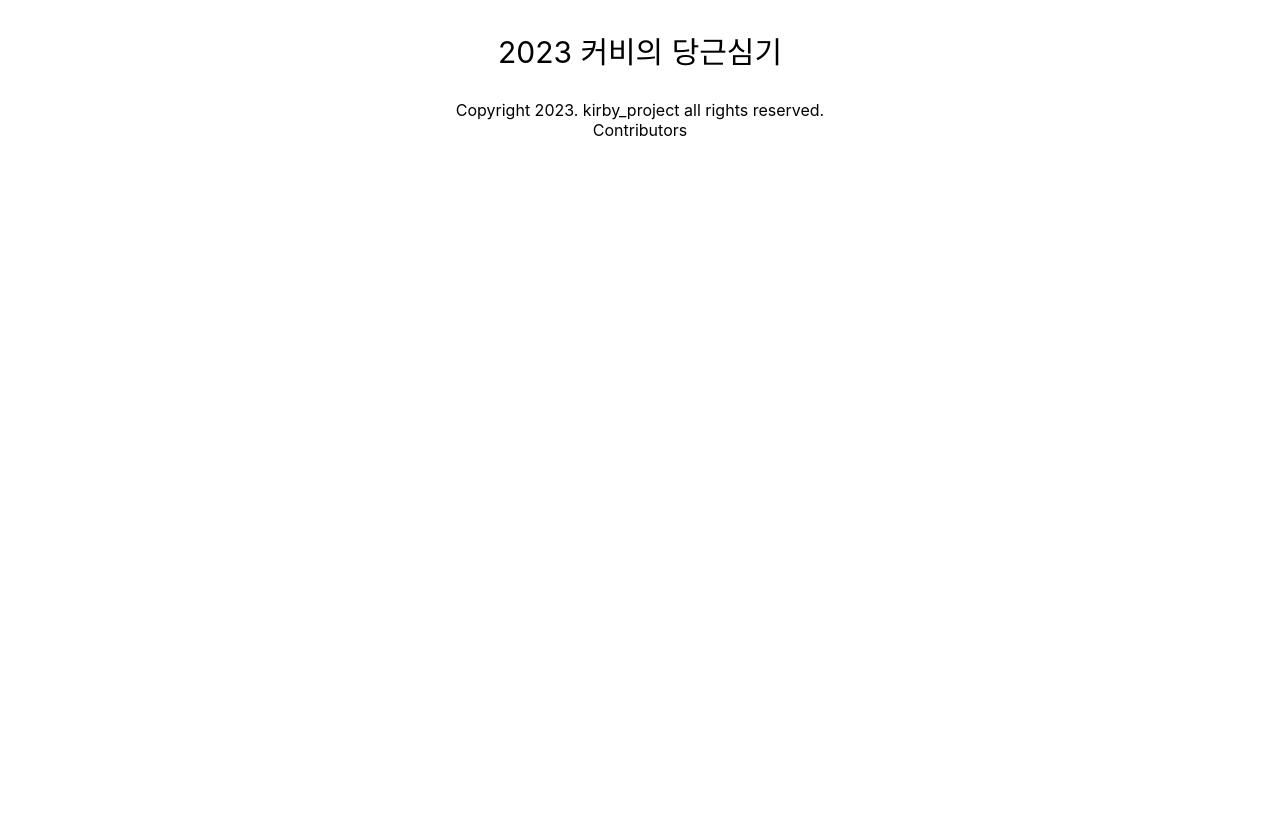
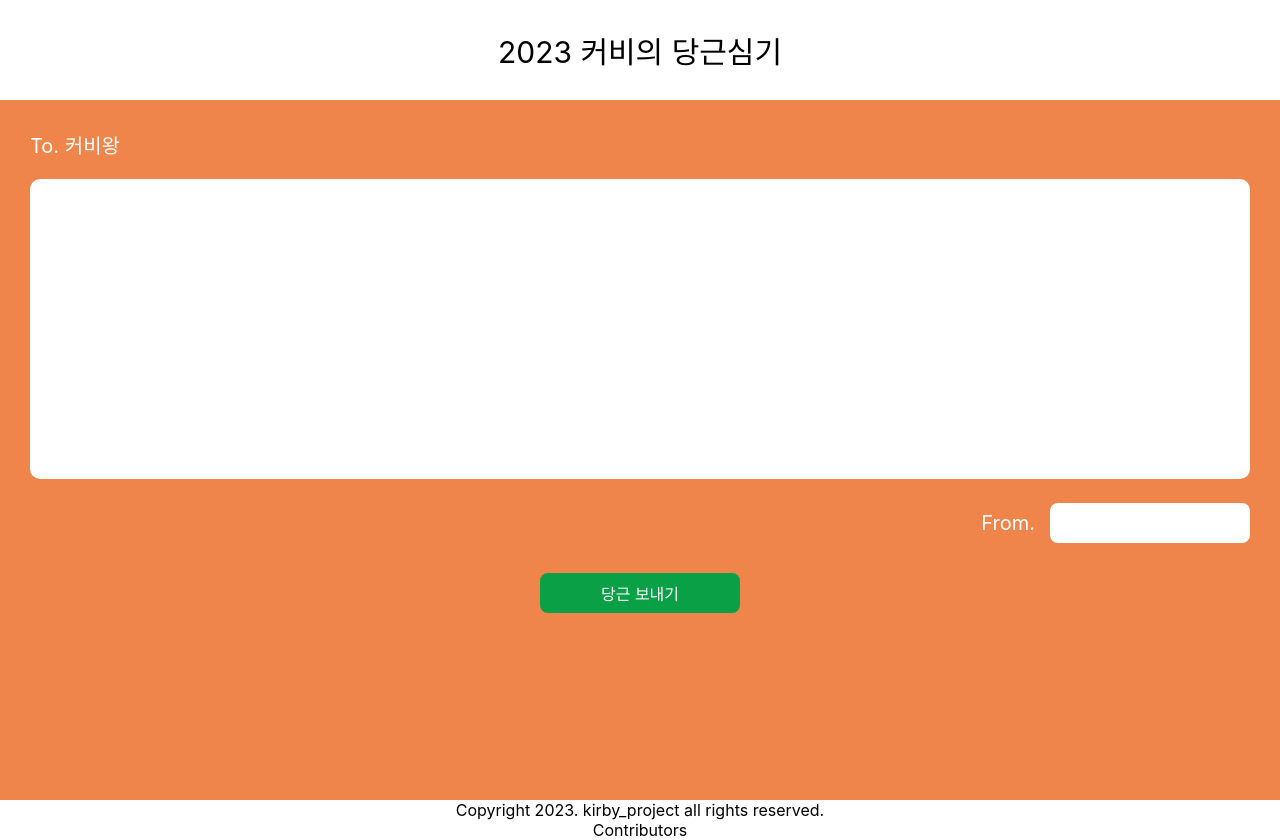
Before and after one commit to kirby-project-2023/carrot_project, a React (Create React App) app: page /write in a window 1280 px wide. Before the commit the page ends 800 px from the top, so only its background shows below. Built offline with nearby package versions, Linux system fonts and the light colour scheme; a web font is replaced by a local one.

Commit message:
feat: App.js Join.js Write.js 수정

```diff
--- a/src/App.js
+++ b/src/App.js
@@ -11,6 +11,8 @@ import Mypage from './components/Mypage';
 import { BrowserRouter, Routes, Route } from 'react-router-dom';
 import Header from './components/Header';
 import Footer from './components/Footer';
+import Write from './components/Write';
+
 
 function App() {
   // 여기 수정이 되어야 한다
@@ -28,6 +30,7 @@ function App() {
           <Route path="/join" element={<Join userData={userData} setUserData={setUserData} />} />
           <Route path="/login" element={<Login userData={userData} setUserInfo={setUserInfo}/>} />
           <Route path="/mypage" element={<Mypage userInfo={userInfo} dummyData={dummyData}/>} />
+          <Route path="/write" element={<Write userInfo={userInfo} dummyData={dummyData}/>} />
         </Routes>
         <Footer/>
       </Fragment>
--- a/src/components/Join.js
+++ b/src/components/Join.js
@@ -243,6 +243,10 @@ const Join = ({ userData, setUserData }) => {
             setCheckPopup(false)
         }
     }
+    const ClosePopup = ()=>{
+        setCheckPopup(false)
+        setCheckItems([])
+    }
 
     const privateData = [
         {
@@ -293,7 +297,7 @@ const Join = ({ userData, setUserData }) => {
         return (
             <PrivateWrap>
                 <PrivateCont>
-                    <CloseCheckbox onClick={checkClick}>&times;</CloseCheckbox>
+                    <CloseCheckbox onClick={ClosePopup}>&times;</CloseCheckbox>
                     <PrivateBox>
                     <PrivateCheck type='checkbox' id='privateCheckAll' onChange={(event) => {
                         handleAllCheck(event.target.checked)}}
--- /dev/null
+++ b/src/components/Write.js
@@ -0,0 +1,75 @@
+import React, {useState} from 'react'
+import styled from 'styled-components';
+
+const WriteForm = styled.form`
+  padding: var(--gap-large);
+  background: var(--carrot);
+  width: 100%; height: calc(100vh - 100px);
+`;
+const Owner = styled.h2`
+  color: #fff;
+  font-size: var(--fz-big);
+`;
+const WriteTextArea = styled.textarea`
+  width: 100%;
+  height: var(--text-h);
+  background: #fff;
+  resize: none;
+  margin-top: var(--gap-big);
+  padding: var(--gap-big);
+  border-radius: var(--bd-rd-big);
+`;
+const NicknameBox = styled.div`
+  display: flex; justify-content: flex-end; align-items: center;
+  margin-top: var(--gap-big);
+`;
+const NicknameIp = styled.input`
+  width: var(--ip-big-w);
+  height: var(--ip-big-h);
+  background: #fff;
+  border-radius: var(--bd-rd-sm);
+  padding: var(--gap-sm);
+`;
+const NicknameLabel = styled.label`
+  color: #fff;
+  font-size: var(--fz-big);
+  padding-right: var(--gap-md);
+`;
+const WriteBtn = styled.button`
+  width: var(--btn-big-w);
+  height: var(--btn-big-h);
+  background: var(--green);
+  color: #fff;
+  border-radius: var(--bd-rd-sm);
+  margin: var(--gap-large) auto 0;
+  display: block;
+  cursor: pointer;
+  &:hover{
+    background: var(--night);
+    transition: var(--trans);
+  }
+`;
+
+const Write = ({ userInfo, dummyData }) => {
+  const [textarea, setTextarea] = useState('');
+  // nickname + content 데이터 받아서 dummyData.js 에 신규 아이디로 추가해야함
+  // userData.js 에서는 contentLst 에 추가된 신규 아이디 임의로? 넣어주고 그 field 에서 content 보여줘야함
+
+
+
+  return (
+    <div>
+      <WriteForm action='' method='get'>
+        <Owner>To. 커비왕</Owner>
+        <WriteTextArea maxLength={300} />
+        <NicknameBox>
+          <NicknameLabel>From.</NicknameLabel>
+          <NicknameIp type='text' />
+        </NicknameBox>
+        <WriteBtn className='eff-raise'>당근 보내기</WriteBtn>
+      </WriteForm>
+    </div>
+  )
+}
+
+export default Write
```
